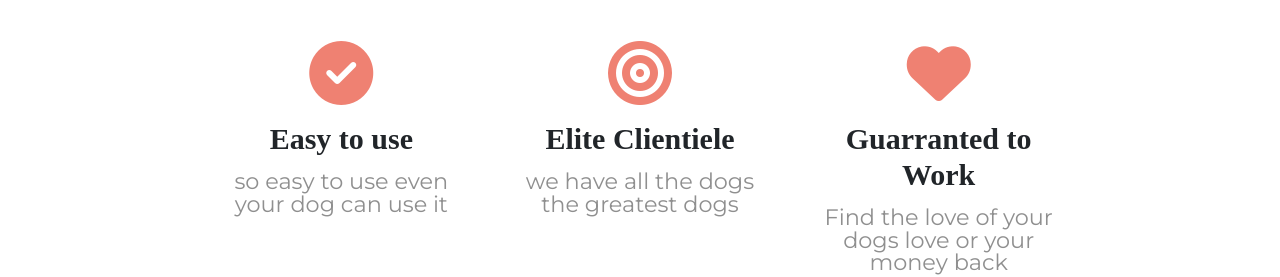
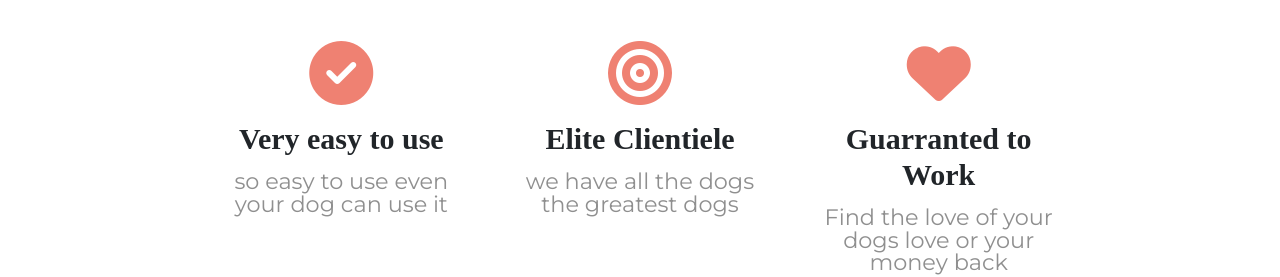
Before and after one commit to IzharAli786/Tindog, a plain HTML site: page index.html in a window 1280 px wide. Shown: the part 1160-1437 px from the top of the page. Drawn offline with nearby package versions, Linux system fonts and the light colour scheme; a script that the page names is missing.

Commit message:
Update h2 in index.html

```diff
--- a/index.html
+++ b/index.html
@@ -76,7 +76,7 @@
       <div class="row">
         <div class="col-lg-4">
           <i class="check fa-solid fa-circle-check fa-4x"></i>
-          <h2 class="firsth2">Easy to use</h2>
+          <h2 class="firsth2">Very easy to use</h2>
           <p class="easyparagraph">so easy to use even your dog can use it</p>
         </div>
         <div class="col-lg-4">
```
